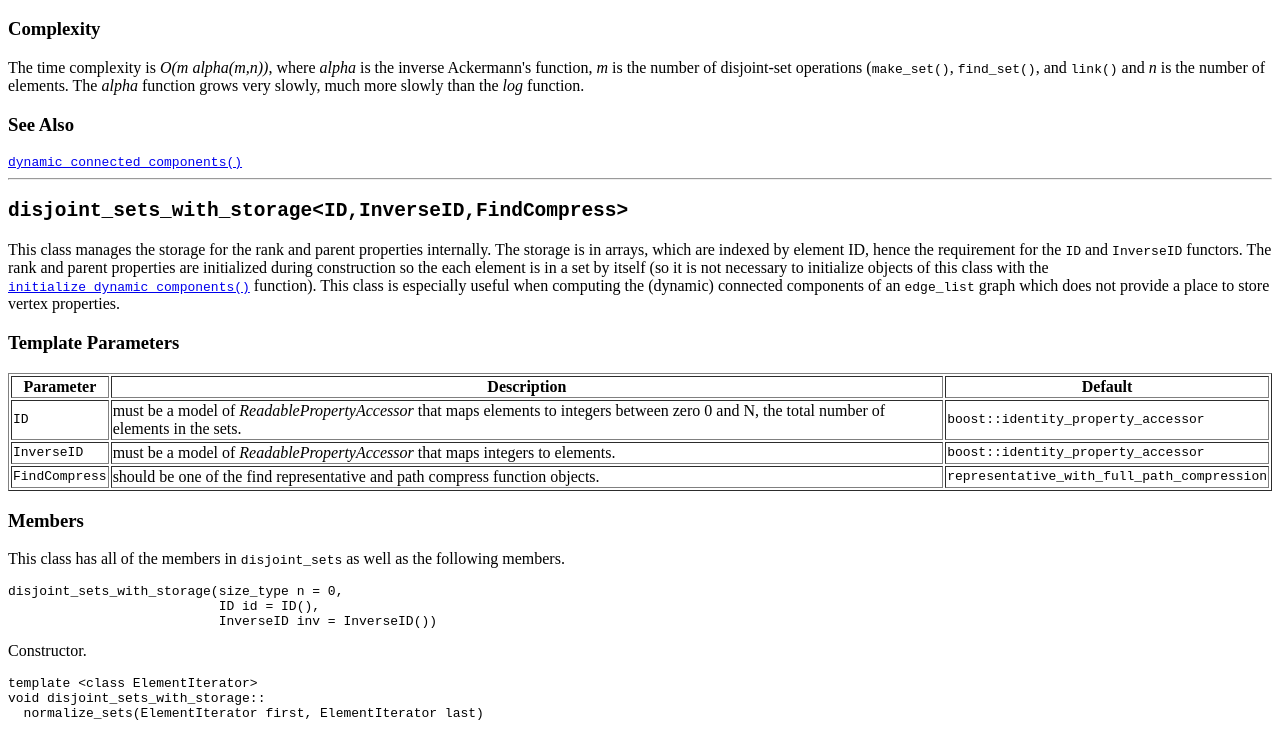
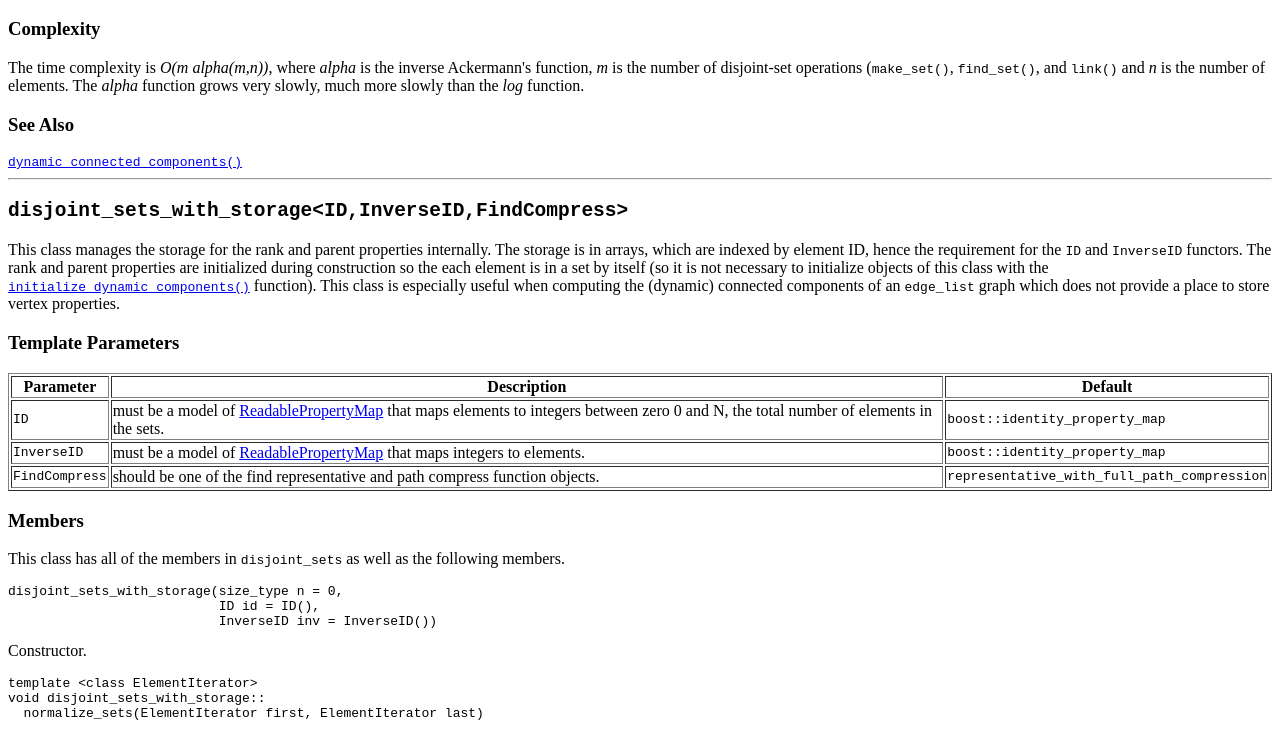
Before and after one commit to boostorg/disjoint_sets, a plain HTML site: page disjoint_sets.html in a window 1280 px wide. Shown: the part 1187-1921 px from the top of the page. Drawn offline with Linux system fonts and the light colour scheme.

Commit message:
fixed some links and added some new doc files
[SVN r7853]

```diff
--- a/disjoint_sets.html
+++ b/disjoint_sets.html
@@ -39,7 +39,7 @@ maintains a collection <i>S = {S<sub>1</sub>, S<sub>2</sub>, ...,
 S<sub>k</sub>}</i> of disjoint sets. Each set is identified by a
 <I>representative</I> which is some member of of the set. Sets are
 represented by rooted trees which are encoded in the <TT>Parent</TT>
-property accessor. Two heuristics: &quot;union by rank&quot; and
+property map. Two heuristics: &quot;union by rank&quot; and
 &quot;path compression&quot; are used to speed up the
 operations&nbsp;[<a
 href="./bibliography.html#tarjan83:_data_struct_network_algo">1</a>, <a
@@ -56,12 +56,12 @@ href="./bibliography.html#clr90">2</a>].
 <P>
 <TABLE border>
 <TR><TD><TT>Rank</TT></TD> <TD>must be a model of <a
-href="../property_accessor/ReadWritePropertyAccessor.html">ReadWritePropertyAccessor</a>
+href="../property_map/ReadWritePropertyMap.html">ReadWritePropertyMap</a>
 with an integer value type and a key type equal to the set's element
 type.</TD>
 </TR>
 <TR><TD><TT>Parent</TT></TD> <TD>must be a model of <a
-href="../property_accessor/ReadWritePropertyAccessor.html">ReadWritePropertyAccessor</a>
+href="../property_map/ReadWritePropertyMap.html">ReadWritePropertyMap</a>
 and the key and value type the same as the set's element type.</TD>
 </TR>
 <TR><TD><TT>FindCompress</TT></TD>
@@ -245,17 +245,16 @@ does not provide a place to store vertex properties.
 
 <TR>
 <TD><TT>ID</TT></TD>
-<TD>must be a model of <I>ReadablePropertyAccessor</I>
+<TD>must be a model of <a href="../property_map/ReadablePropertyMap.html">ReadablePropertyMap</a>
  that maps elements to integers between zero 0 and N, the total
  number of elements in the sets.</TD>
-<TD><TT>boost::identity_property_accessor</TT></TD>
+<TD><TT>boost::identity_property_map</TT></TD>
 </TR>
 
 <TR>
 <TD><TT>InverseID</TT></TD>
-<TD>must be a model of <I>ReadablePropertyAccessor</I>
-     that maps integers to elements.</TD>
-<TD><TT>boost::identity_property_accessor</TT></TD>
+<TD>must be a model of <a href="../property_map/ReadablePropertyMap.html">ReadablePropertyMap</a> that maps integers to elements.</TD>
+<TD><TT>boost::identity_property_map</TT></TD>
 </TR>
 
 <TR><TD><TT>FindCompress</TT></TD>
```
